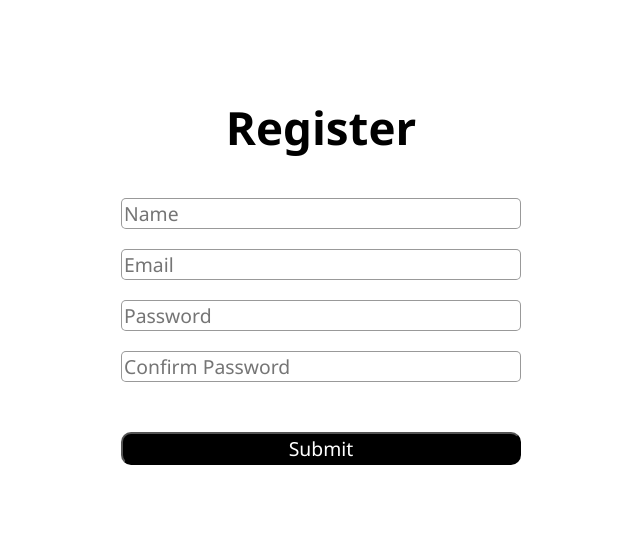
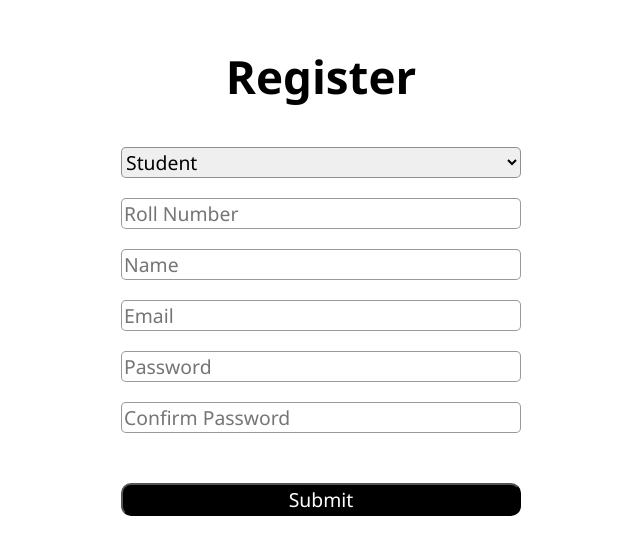
Before and after one commit to Maven-D/TPC-Frontend, a React (Vite) app: page /register in a window 1280 px wide. Shown: the top 554 px of the page, without its empty margins (319-959 px from the left). Built offline with nearby package versions, Linux system fonts and the light colour scheme.

Commit message:
completed login api integration

```diff
--- a/src/SCSS/viewdesigns/_login-register.scss
+++ b/src/SCSS/viewdesigns/_login-register.scss
@@ -14,7 +14,8 @@
     display: flex;
     flex-direction: column;
 
-    input {
+    input,
+    select {
       width: 400px;
       margin-bottom: 20px;
       border-radius: 5px;
--- a/src/Views/Login.jsx
+++ b/src/Views/Login.jsx
@@ -25,6 +25,7 @@ function Login() {
       }),
     }).then((res) => {
       if (res.status == 200) {
+        toast.success("Login Successful!");
         // TODO: goto home page
       } else {
         toast.error("Invalid credentials provided!");
--- a/src/Views/Reigster.jsx
+++ b/src/Views/Reigster.jsx
@@ -1,15 +1,42 @@
-import React from "react";
+import { React, useState } from "react";
 import { ToastContainer, toast } from "react-toastify";
 import "react-toastify/dist/ReactToastify.css";
 
 function Reigster() {
-  const userRegister = () => {
+  const [userType, setUserType] = useState("Student");
+
+  const userTypeSelection = () => {
+    switch (userType) {
+      case "Student":
+        return (
+          <input
+            type="text"
+            placeholder="Roll Number"
+            id="register-roll-number"
+          />
+        );
+        break;
+      case "Company":
+        return <input type="text" placeholder="Something for Company" />;
+        break;
+      case "Alumni":
+        return <input type="text" placeholder="Something for Alumni" />;
+        break;
+      default:
+        break;
+    }
+  };
+
+  function userRegister() {
     const email = document.getElementById("register-email").value;
     const password = document.getElementById("register-password").value;
     const confirmPass = document.getElementById(
       "register-confirm-password"
     ).value;
     const name = document.getElementById("register-name").value;
+    const rollNumberElem = document.getElementById("register-roll-number");
+
+    const rollNumber = rollNumberElem != null ? rollNumberElem.value : "";
     if (/\w+/.test(name) == false) {
       toast.error("Invalid Name!");
       return;
@@ -26,12 +53,36 @@ function Reigster() {
       toast.error("Password did not match!");
       return;
     }
-  };
+    fetch("/api/register/", {
+      method: "POST",
+      headers: {
+        "Content-Type": "application/json",
+      },
+      body: JSON.stringify({
+        name: name,
+        email: email,
+        password: password,
+        roll_no: rollNumber,
+      }),
+    }).then((res) => {
+      if (res.status == 200) {
+        //goto login page
+      } else {
+        toast.error("Could not register!");
+      }
+    });
+  }
 
   return (
     <div className="form">
       <h2 className="header">Register</h2>
       <div className="details">
+        <select value={userType} onChange={(e) => setUserType(e.target.value)}>
+          <option value="Student">Student</option>
+          <option value="Company">Company</option>
+          <option value="Alumni">Alumni</option>
+        </select>
+        {userTypeSelection()}
         <input type="email" placeholder="Name" id="register-name" />
         <input type="email" placeholder="Email" id="register-email" />
         <input type="password" placeholder="Password" id="register-password" />
```
